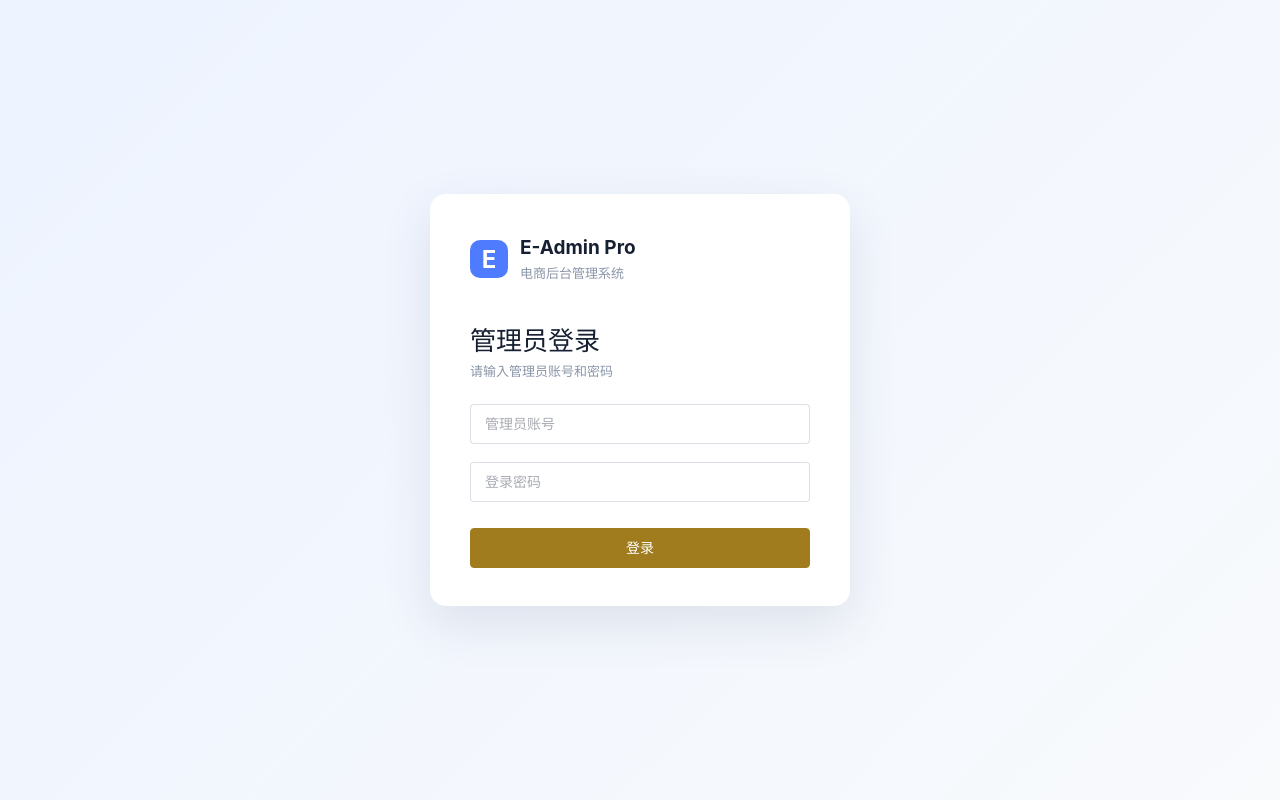
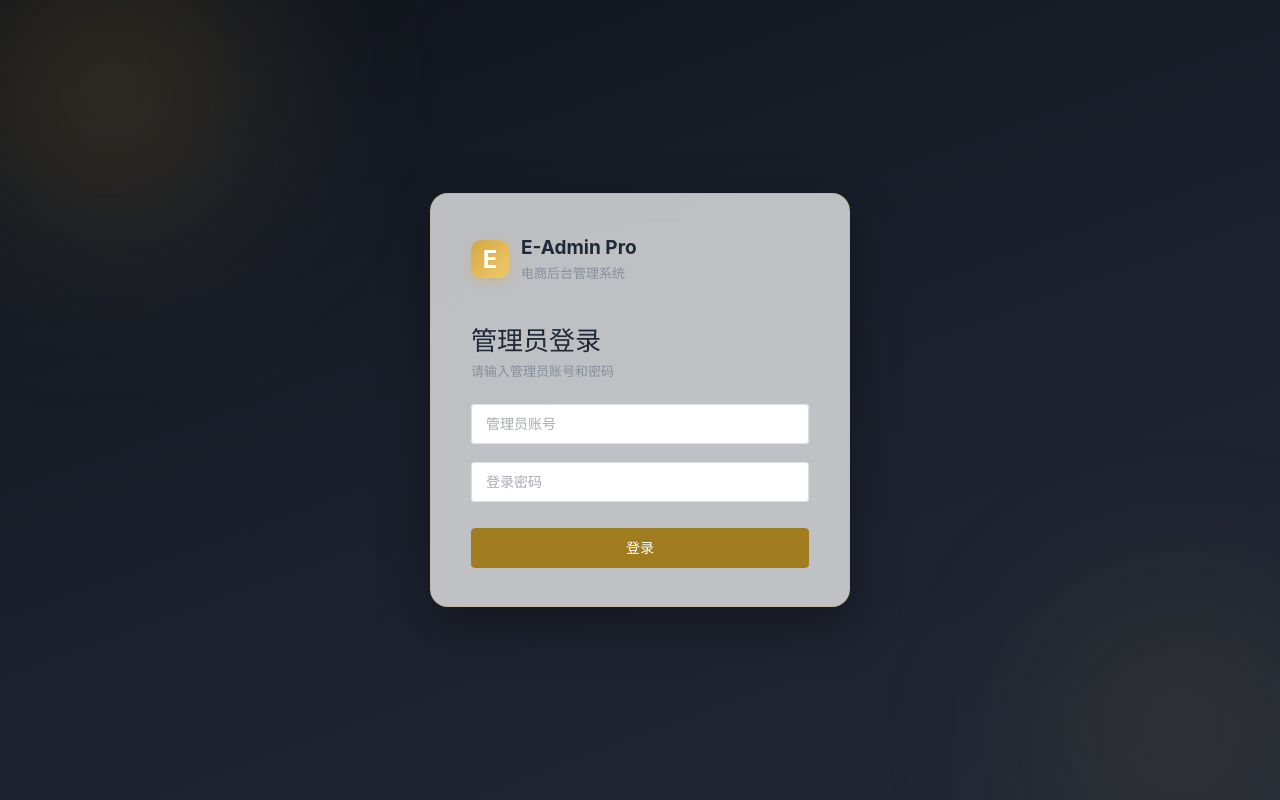
Before and after one commit to rreba666/JinHuaYuo, a Vue app in the folder admin/: page /login in a window 1280 px wide. Built offline with nearby package versions, Linux system fonts and the light colour scheme; no server answers.

Commit message:
feat(admin): 登录页深色毛玻璃 + 莫兰迪背景 + 入场动画

```diff
--- a/admin/src/views/login/index.vue
+++ b/admin/src/views/login/index.vue
@@ -44,7 +44,7 @@ async function submitLogin(): Promise<void> {
 
 <template>
   <main class="login-page">
-    <section class="login-card">
+    <section class="login-card login-card-enter">
       <div class="login-brand"><span class="login-mark">E</span><div><strong>E-Admin Pro</strong><p>电商后台管理系统</p></div></div>
       <div class="login-heading"><h1>管理员登录</h1><p>请输入管理员账号和密码</p></div>
       <el-form ref="formRef" :model="form" :rules="rules" size="large" @submit.prevent="submitLogin">
@@ -57,13 +57,18 @@ async function submitLogin(): Promise<void> {
 </template>
 
 <style scoped>
-.login-page { min-height: 100vh; display: grid; place-items: center; padding: 24px; background: linear-gradient(135deg, #edf3ff, #f8fafc); }
-.login-card { width: 420px; padding: 42px 40px 38px; border-radius: 16px; background: #fff; box-shadow: 0 18px 50px rgba(57, 77, 110, .12); }
-.login-brand { display: flex; align-items: center; gap: 12px; color: #172033; }
-.login-mark { width: 38px; height: 38px; display: grid; place-items: center; border-radius: 10px; background: #4f7cff; color: #fff; font-size: 24px; font-weight: 700; }
+.login-page { min-height: 100vh; display: grid; place-items: center; padding: 24px; background: linear-gradient(160deg, #10131a 0%, #1a1f2b 45%, #222836 100%); position: relative; overflow: hidden; }
+.login-page::before, .login-page::after { content: ''; position: absolute; border-radius: 50%; filter: blur(90px); pointer-events: none; }
+.login-page::before { width: 420px; height: 420px; top: -120px; left: -100px; background: radial-gradient(circle, rgba(212,168,67,.28), transparent 65%); }
+.login-page::after { width: 380px; height: 380px; right: -90px; bottom: -120px; background: radial-gradient(circle, rgba(212,168,67,.18), transparent 65%); }
+.login-card { width: 420px; padding: 42px 40px 38px; border-radius: 18px; background: var(--vben-glass-bg); backdrop-filter: blur(var(--vben-glass-blur)); -webkit-backdrop-filter: blur(var(--vben-glass-blur)); border: 1px solid rgba(212,168,67,.25); box-shadow: 0 18px 50px rgba(0,0,0,.35); }
+.login-card-enter { animation: login-card-in .6s cubic-bezier(.22,.8,.28,1) both; }
+@keyframes login-card-in { from { opacity: 0; transform: translateY(24px); } to { opacity: 1; transform: translateY(0); } }
+.login-brand { display: flex; align-items: center; gap: 12px; color: var(--vben-text); }
+.login-mark { width: 38px; height: 38px; display: grid; place-items: center; border-radius: 10px; background: linear-gradient(135deg, #d4a843, #f0c96a); color: #fff; font-size: 24px; font-weight: 700; box-shadow: 0 4px 12px rgba(212,168,67,.30); }
 .login-brand strong { font-size: 19px; }
-.login-brand p, .login-heading p { margin: 4px 0 0; color: #8a96a8; font-size: 13px; }
+.login-brand p, .login-heading p { margin: 4px 0 0; color: var(--vben-muted); font-size: 13px; }
 .login-heading { margin: 38px 0 24px; }
-.login-heading h1 { margin: 0; color: #172033; font-size: 26px; }
+.login-heading h1 { margin: 0; color: var(--vben-text); font-size: 26px; }
 .login-button { width: 100%; margin-top: 8px; }
 </style>
```
